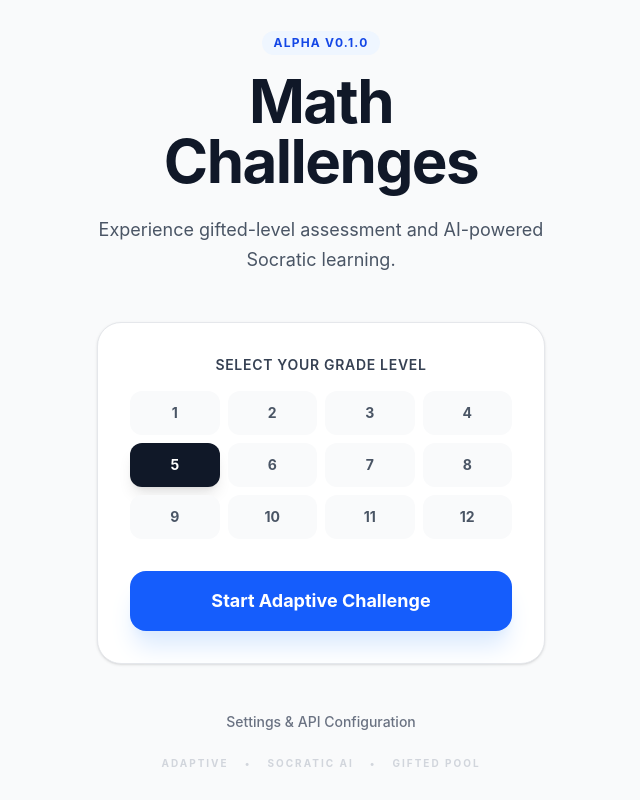
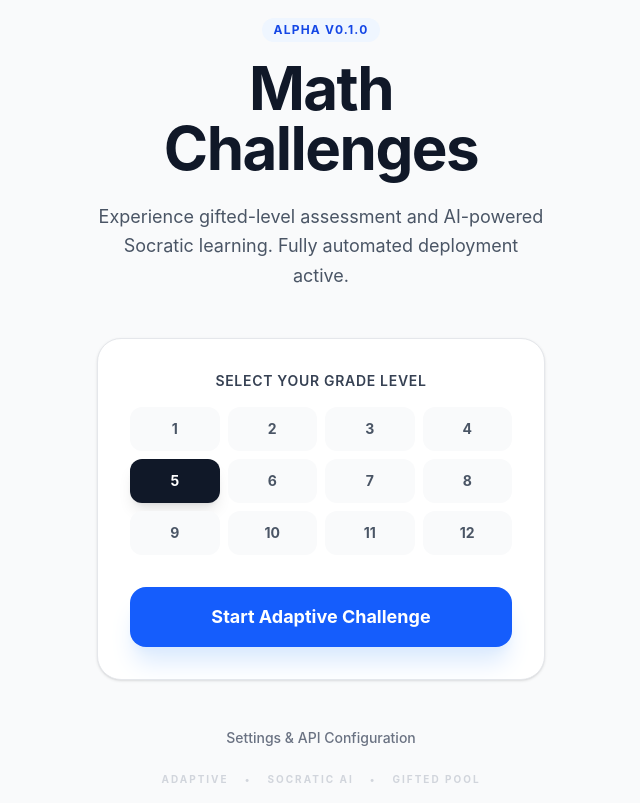
Before and after one commit to dalloro/math-challenges, a React (Vite) app: page / in a window 1280 px wide. Shown: the whole page, without its empty margins (319-959 px from the left). Built offline with nearby package versions, Linux system fonts and the light colour scheme.

Commit message:
chore(cicd): Verify automated deployment success path with a cosmetic change

```diff
--- a/src/pages/LandingPage.tsx
+++ b/src/pages/LandingPage.tsx
@@ -21,7 +21,7 @@ export function LandingPage() {
             Math Challenges
           </h1>
           <p className="mt-6 text-lg text-gray-600 leading-relaxed">
-            Experience gifted-level assessment and AI-powered Socratic learning.
+            Experience gifted-level assessment and AI-powered Socratic learning. Fully automated deployment active.
           </p>
         </header>
 
```
